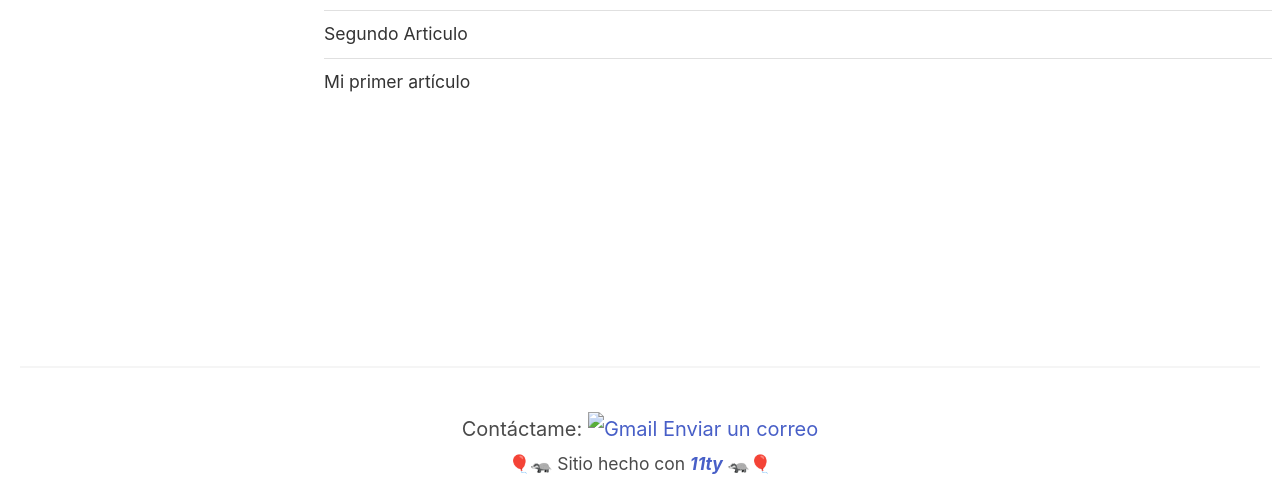
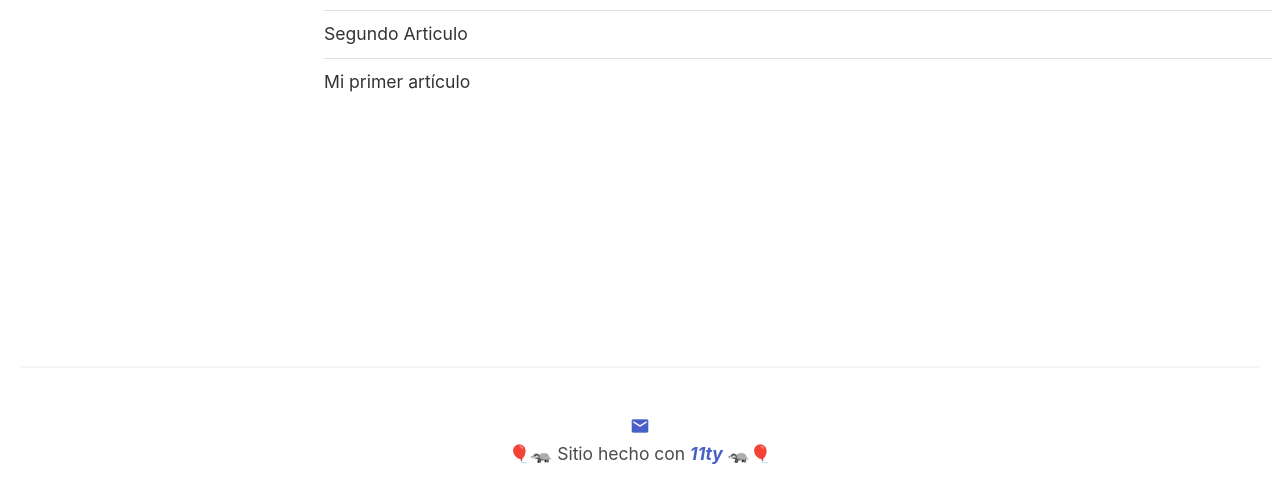
Before and after one commit to ds-fernando/ds-fernando.github.io, an Eleventy site: page src/index.njk in a window 1280 px wide. Shown: the part 558-1058 px from the top of the page. Built offline with nearby package versions, Linux system fonts and the light colour scheme; Eleventy itself is replaced by a stand-in of ours; files that its build step writes are made by us from their sources.

Commit message:
enlaces rapidos, contactame y footer

```diff
--- a/src/_includes/footer.njk
+++ b/src/_includes/footer.njk
@@ -1,6 +1,8 @@
 <hr>
 <footer id="contact">
-  <p>Contáctame: <a href="mailto:fernandoleonsierra@gmail.com" target="_blank" rel="noopener noreferrer">
-    <img src="ruta-del-icono-de-gmail.svg" alt="Gmail" style="width: 20px; height: 20px;"> Enviar un correo</a></p>
+    <!-- Ícono de Gmail usando Material Icons -->
+    <a href="mailto:fernandoleonsierra@gmail.com" target="_blank" rel="noopener noreferrer">
+      <span class="material-icons" style="font-size: 20px; vertical-align: middle;">mail</span>
+    </a>
   <p><small>🎈🦡 Sitio hecho con <a href="https://www.11ty.dev/" target="_blank"><b><i>11ty</i></b></a> 🦡🎈</small></p>
 </footer>
--- a/src/_includes/layouts/layout-pages.njk
+++ b/src/_includes/layouts/layout-pages.njk
@@ -5,7 +5,8 @@
   <meta name="viewport" content="width=device-width, initial-scale=1.0">
   <title>{{ title }} | Fernando's Website</title>
   <meta name="description" content="{{ description }}">
-    <link rel="stylesheet" href="{{ '/css/styles.css' | url }}">
+  <link rel="stylesheet" href="{{ '/css/styles.css' | url }}">
+  <link href="https://fonts.googleapis.com/icon?family=Material+Icons" rel="stylesheet">
   <link href="https://cdn.jsdelivr.net/npm/bulma@0.9.4/css/bulma.min.css" rel="stylesheet">
 
 
--- a/src/index.njk
+++ b/src/index.njk
@@ -10,7 +10,7 @@ title: Hola.
 <p>Enlaces rápidos:
   <a href="https://www.linkedin.com/in/cristian-fernando-le%C3%B3n-132267191/" target="_blank" rel="noopener noreferrer">LinkedIn</a> |
   <a href="https://github.com/ds-fernando" target="_blank" rel="noopener noreferrer">GitHub</a> |
-  <a href="#contact" class="contact-link">Contáctame</a>
+  <a href="mailto:fernandoleonsierra@gmail.com" target="_blank" rel="noopener noreferrer">Contáctame</a>
 </p>
 
 <br>
```
Also changed, not shown: docs/acerca/index.html, docs/blog/articulos/index.html, docs/blog/posts/articulo1/index.html, docs/blog/posts/articulo2/index.html, docs/blog/posts/articulo3/index.html, docs/blog/posts/articulo4/index.html, docs/index.html.
